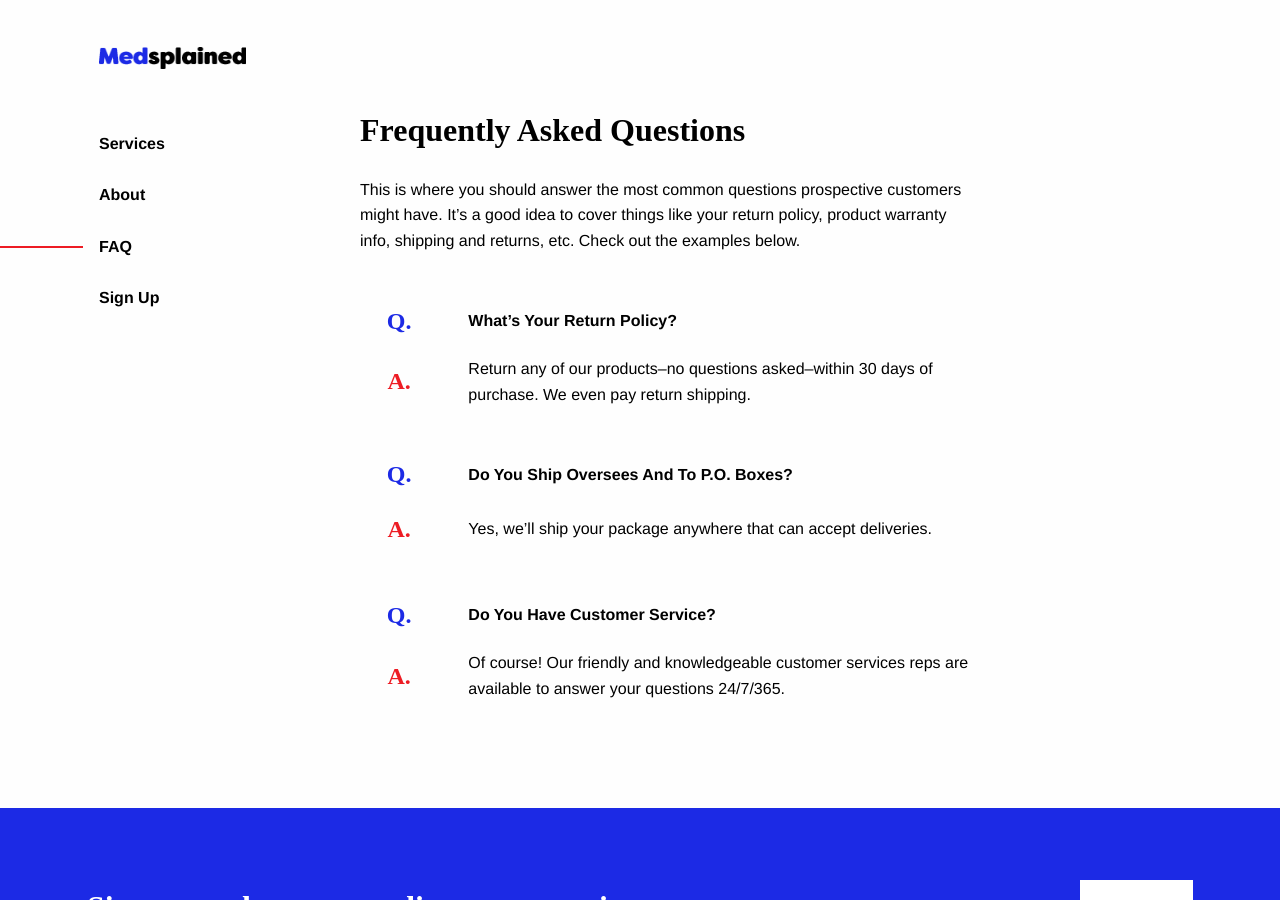
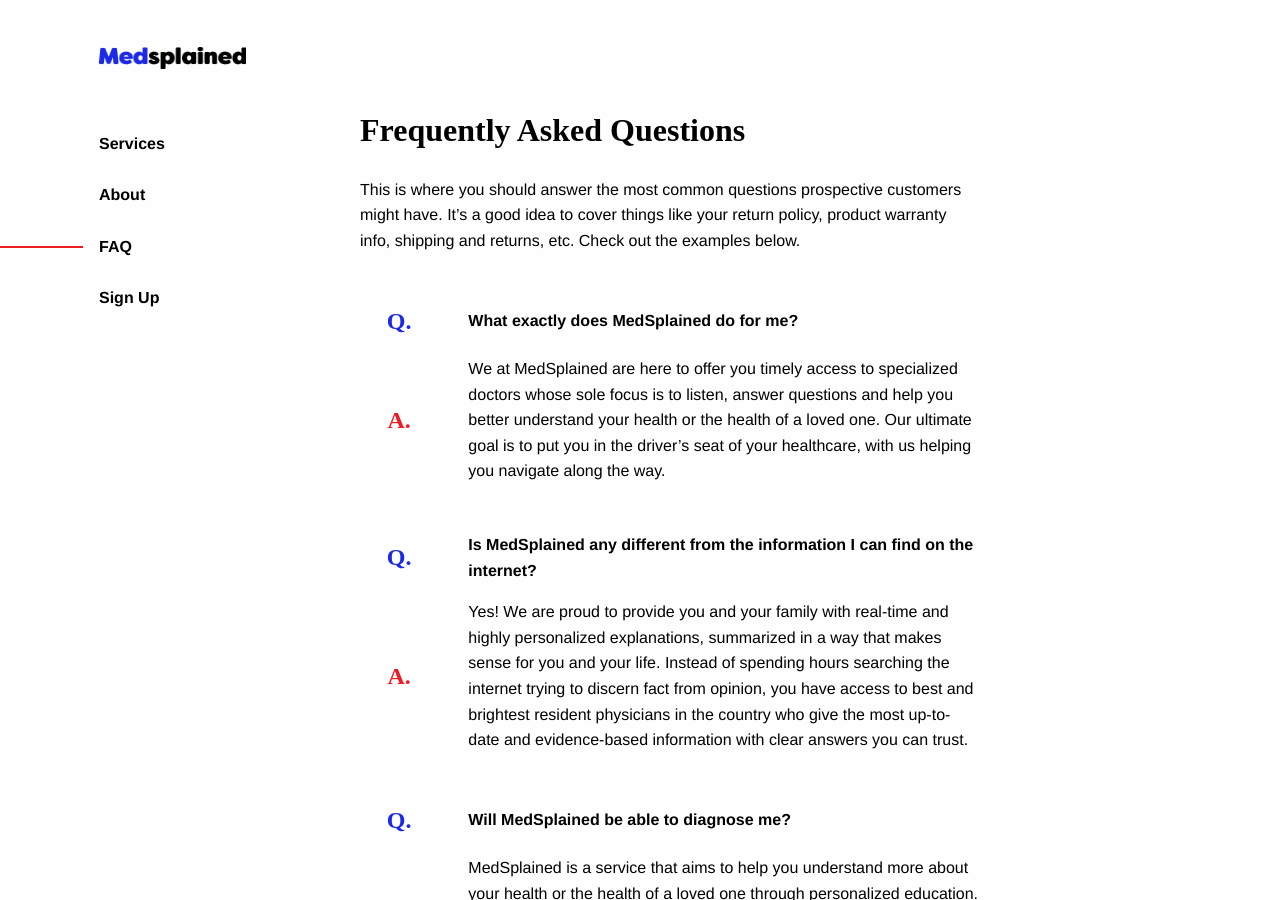
Before and after one commit to mpm-first/_medsplained, a Jekyll site: the page built from faq.html, in a window 1280 px wide and 900 px high. Built offline with Jekyll 4.4.1, drawn with Linux system fonts in a browser that asks for light colours; some of the changed text lies outside the part shown.

Commit message:
added missing faq

```diff
--- a/faq.html
+++ b/faq.html
@@ -26,7 +26,7 @@
         <p class="q">Q.</p>
       </div>
       <div class="cell auto">
-        <p><strong>What’s Your Return Policy?</strong></p>
+        <p><strong>What exactly does MedSplained do for me?</strong></p>
       </div>
     </div>
     <div class="grid-x grid-margin-x align-middle">
@@ -34,7 +34,7 @@
         <p class="a">A.</p>
       </div>
       <div class="cell auto">
-        <p>Return any of our products–no questions asked–within 30 days of purchase. We even pay return shipping.</p>
+        <p>We at MedSplained are here to offer you timely access to specialized doctors whose sole focus is to listen, answer questions and help you better understand your health or the health of a loved one. Our ultimate goal is to put you in the driver’s seat of your healthcare, with us helping you navigate along the way.</p>
       </div>
     </div>
   </div>
@@ -45,7 +45,7 @@
         <p class="q">Q.</p>
       </div>
       <div class="cell auto">
-        <p><strong>Do You Ship Oversees And To P.O. Boxes?</strong></p>
+        <p><strong>Is MedSplained any different from the information I can find on the internet?</strong></p>
       </div>
     </div>
     <div class="grid-x grid-margin-x align-middle">
@@ -53,7 +53,7 @@
         <p class="a">A.</p>
       </div>
       <div class="cell auto">
-        <p>Yes, we’ll ship your package anywhere that can accept deliveries.</p>
+        <p>Yes! We are proud to provide you and your family with real-time and highly personalized explanations, summarized in a way that makes sense for you and your life. Instead of spending hours searching the internet trying to discern fact from opinion, you have access to best and brightest resident physicians in the country who give the most up-to-date and evidence-based information with clear answers you can trust.</p>
       </div>
     </div>
   </div>
@@ -64,7 +64,7 @@
         <p class="q">Q.</p>
       </div>
       <div class="cell auto">
-        <p><strong>Do You Have Customer Service?</strong></p>
+        <p><strong>Will MedSplained be able to diagnose me?</strong></p>
       </div>
     </div>
     <div class="grid-x grid-margin-x align-middle">
@@ -72,7 +72,64 @@
         <p class="a">A.</p>
       </div>
       <div class="cell auto">
-        <p>Of course! Our friendly and knowledgeable customer services reps are available to answer your questions 24/7/365.</p>
+        <p>MedSplained is a service that aims to help you understand more about your health or the health of a loved one through personalized education. We do not try <strong>(and really shouldn’t)</strong> give a diagnosis or conclusion on a specific problem or condition.  This is best done by your treating physician (primary care provider, specialist or surgeon) who has the opportunity to know your full medical history, examine you and prescribe treatment. Our job is to help you understand elements of your care. We are here to listen and answer any questions you might have, explain all the options regarding your care and make sure you feel confident in owning your healthcare going forward. Our goal is not to diagnose or treat you, but to put you in the driver’s seat of your healthcare so that you and your doctor together can make the best decision for your health and your life.</p>
+      </div>
+    </div>
+  </div>
+
+  <div class="grid-container margin-top-2">
+    <div class="grid-x grid-margin-x align-middle">
+      <div class="cell large-2 text-center">
+        <p class="q">Q.</p>
+      </div>
+      <div class="cell auto">
+        <p><strong>Will MedSplained offer any medical advice or treatment?</strong></p>
+      </div>
+    </div>
+    <div class="grid-x grid-margin-x align-middle">
+      <div class="cell large-2 text-center">
+        <p class="a">A.</p>
+      </div>
+      <div class="cell auto">
+        <p>While we will meet you where-ever you are along your health journey, MedSplained cannot offer medical advice or treatment. This is best done by the doctor or healthcare provider who take care of you, knows you best and has examined you. We are here to be your health partner and offer you all the information available regarding your condition or proposed treatment. We put you in touch with specialized doctors who can explain everything in such a way that you will be able to take ownership over your healthcare needs.  This empowers you to make the best plan with your doctor about next steps.</p>
+      </div>
+    </div>
+  </div>
+
+  <div class="grid-container margin-top-2">
+    <div class="grid-x grid-margin-x align-middle">
+      <div class="cell large-2 text-center">
+        <p class="q">Q.</p>
+      </div>
+      <div class="cell auto">
+        <p><strong>Can I ask questions on behalf of a loved one who I am concerned about?</strong></p>
+      </div>
+    </div>
+    <div class="grid-x grid-margin-x align-middle">
+      <div class="cell large-2 text-center">
+        <p class="a">A.</p>
+      </div>
+      <div class="cell auto">
+        <p>Absolutely! We welcome clients to call and inquire about healthcare questions for family or for loved ones.  Even if you don’t know all the details of their care, we can help provide general information or even clarifying questions to share with their doctor.</p>
+      </div>
+    </div>
+  </div>
+
+  <div class="grid-container margin-top-2">
+    <div class="grid-x grid-margin-x align-middle">
+      <div class="cell large-2 text-center">
+        <p class="q">Q.</p>
+      </div>
+      <div class="cell auto">
+        <p><strong>How often can I reach out to MedSplained?</strong></p>
+      </div>
+    </div>
+    <div class="grid-x grid-margin-x align-middle">
+      <div class="cell large-2 text-center">
+        <p class="a">A.</p>
+      </div>
+      <div class="cell auto">
+        <p>We are available at all times and we hope you contact us a much as you need to feel comfortable with the information presented.  Our goal is to partner with you and empower you to be in the driver’s seat of your care or help a loved one’s with the understanding of their healthcare needs.</p>
       </div>
     </div>
   </div>
```
Also changed, not shown: 3 other files.
